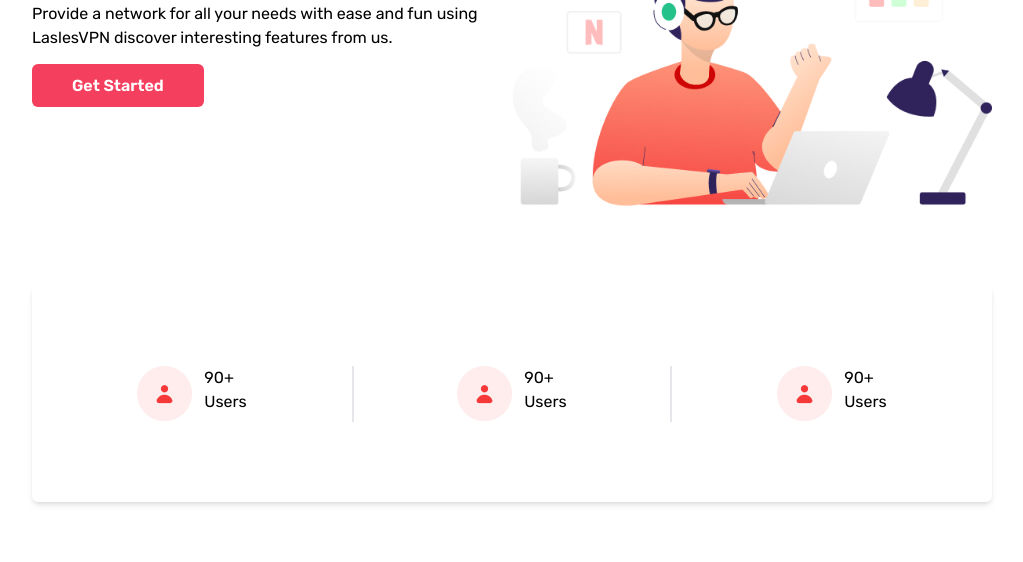
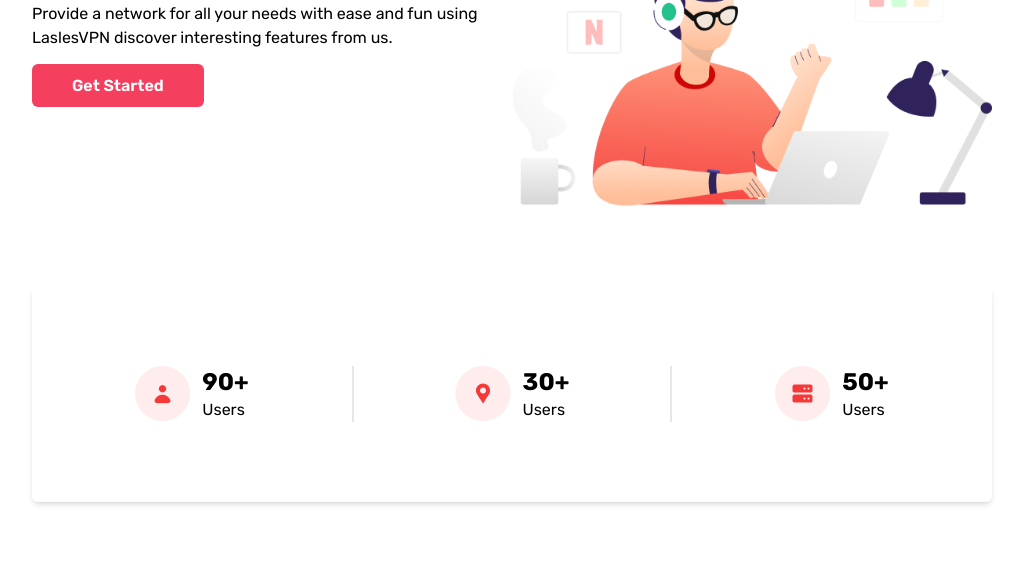
Before and after one commit to tuyishimejohnson/the_gym_tailwindcss, a website: page src/index.html in a window 1280 px wide. Shown: the part 238-800 px from the top of the page, without its empty margins (128-1151 px from the left). Drawn offline with Linux system fonts and the light colour scheme.

Commit message:
Aligned to the center.

```diff
--- a/src/index.html
+++ b/src/index.html
@@ -48,21 +48,21 @@
                 <div class="flex gap-3">
                     <img src="images/user.png" alt="">
                     <div>
-                        <h2>90+</h2>
+                        <h2 class="font-bold text-2xl">90+</h2>
                         <p>Users</p>
                     </div>
                 </div>
                 <div class="flex gap-3 border-x-2 justify-center w-1/3">
-                    <img src="images/user.png" alt="">
+                    <img src="images/location.png" alt="">
                     <div>
-                        <h2>90+</h2>
+                        <h2 class="font-bold text-2xl">30+</h2>
                         <p>Users</p>
                     </div>
                 </div>
                 <div class="flex gap-3">
-                    <img src="images/user.png" alt="">
+                    <img src="images/Server.png" alt="">
                     <div>
-                        <h2>90+</h2>
+                        <h2 class="font-bold text-2xl">50+</h2>
                         <p>Users</p>
                     </div>
                 </div>
@@ -173,7 +173,7 @@
                         </div>
 
                         <div class="text-center pt-24">
-                            <h1 class="font-semibold text-2xl mb-8">Free</h1>
+                            <h1 class="font-semibold text-2xl mb-8">$9 / mo</h1>
                             <button class="w-full text-rose-500 border-rose-500 border px-14 py-2 rounded-full mb-14">Select</button>
                         </div>
                     </div>
```
